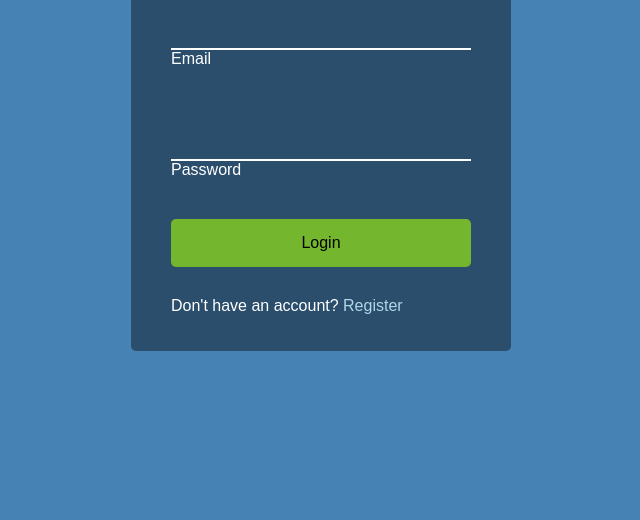
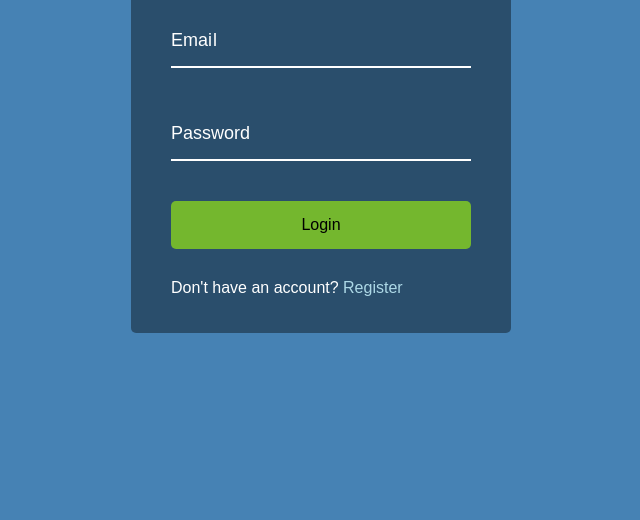
Before and after one commit to cori-peck/wave-animation-form, a plain HTML site: page index.html in a window 1280 px wide. Shown: the part 280-800 px from the top of the page, without its empty margins (319-959 px from the left). Drawn offline with Linux system fonts and the light colour scheme; a web font is replaced by a local one.

Commit message:
adds wave functionality, completes project

```diff
--- a/script.js
+++ b/script.js
@@ -0,0 +1,8 @@
+const labels = document.querySelectorAll('.form-control label');
+
+labels.forEach(label => {
+    label.innerHTML = label.innerText
+        .split('')
+        .map((letter, idx) => `<span style="transition-delay:${idx * 50}ms">${letter}</span>`)
+        .join('')
+})
--- a/styles.css
+++ b/styles.css
@@ -76,4 +76,23 @@ body {
 
 .form-control input:focus, .form-control input:valid {
     outline: 0;
+    border-bottom-color: lightblue;
 }
+
+.form-control label {
+    position: absolute;
+    top: 15px;
+    left: 0;
+}
+
+.form-control label span {
+    display: inline-block;
+    font-size: 18px;
+    min-width: 5px;
+    transition: 0.3s cubic-bezier(0.68, -0.55, 0.265, 1.55);
+}
+
+.form-control input:focus + label span, .form-control input:valid + label span {
+    color: lightblue;
+    transform: translateY(-30px);
+}
```
